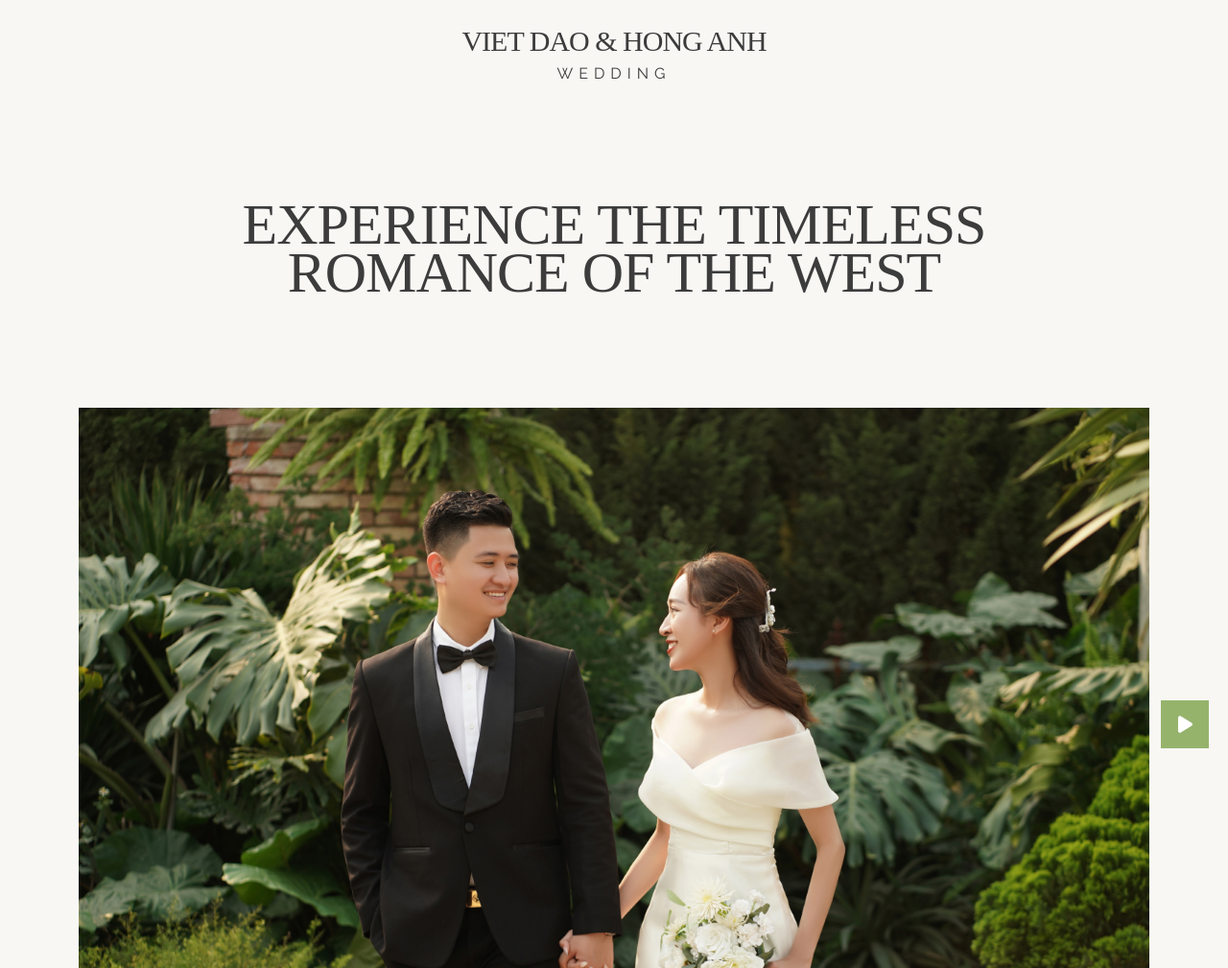
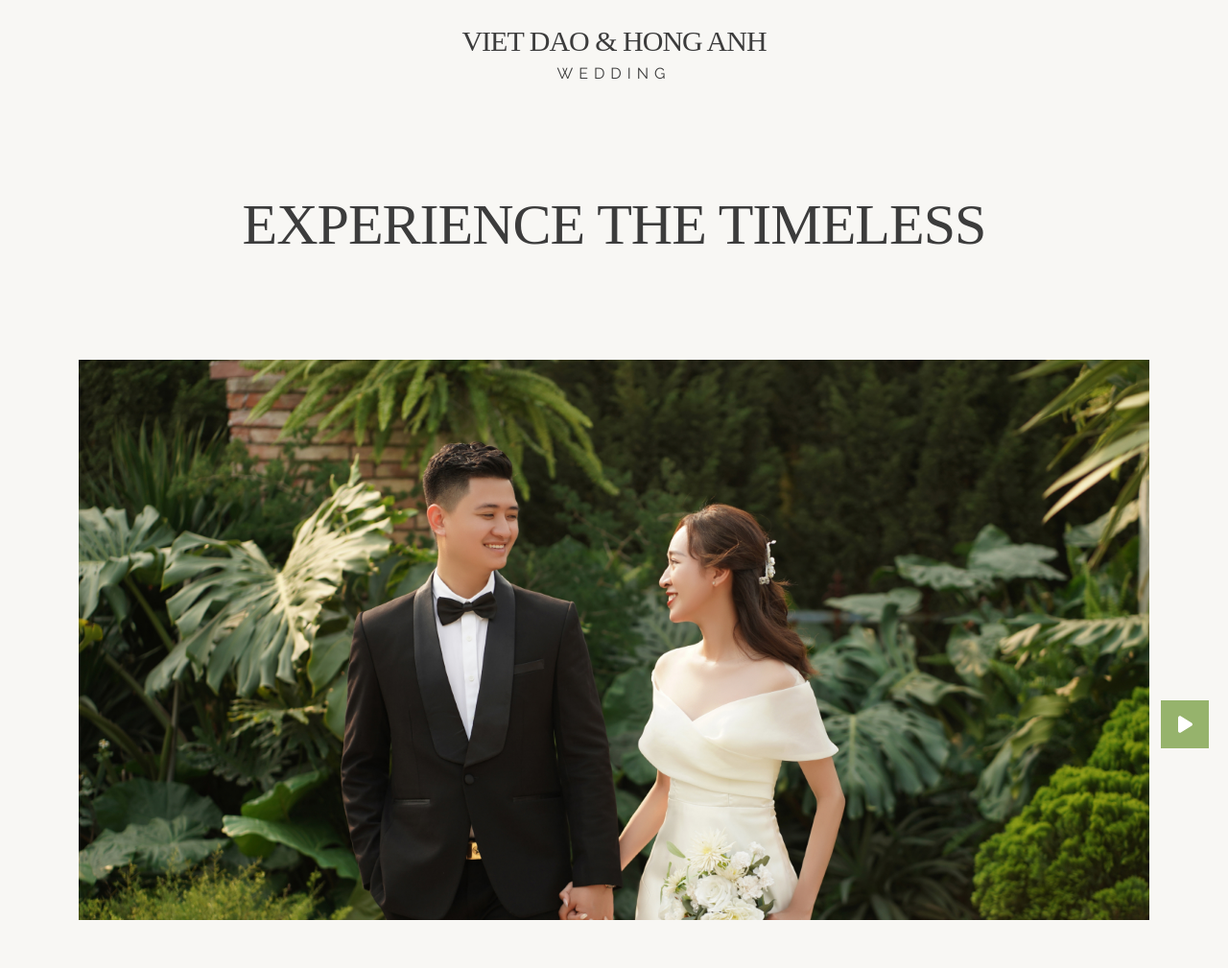
Before and after one commit to Truowng/Wedding, a plain HTML site: page index.html in a window 1280 px wide. Shown: the top 1009 px of the page at 96% size. Drawn offline with nearby package versions, Linux system fonts and the light colour scheme; a web font is replaced by a local one.

Commit message:
change banner's title

```diff
--- a/index.html
+++ b/index.html
@@ -59,8 +59,7 @@
         <div class="container">
           <div class="banner-title">
             <p class="title">
-              experience the timeless <br />
-              romance of the west
+              experience the timeless
             </p>
           </div>
           <div class="banner-img">
```
